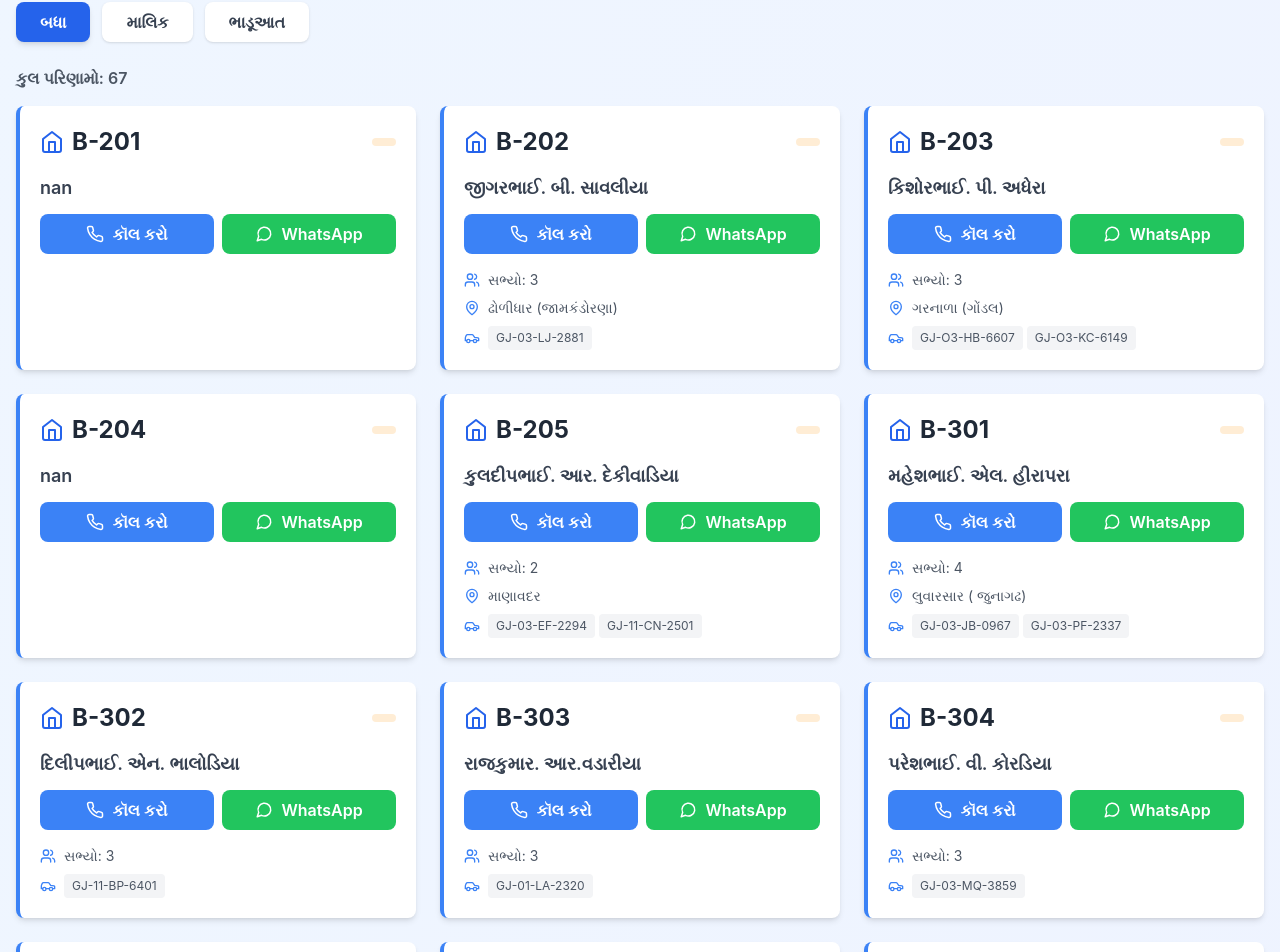
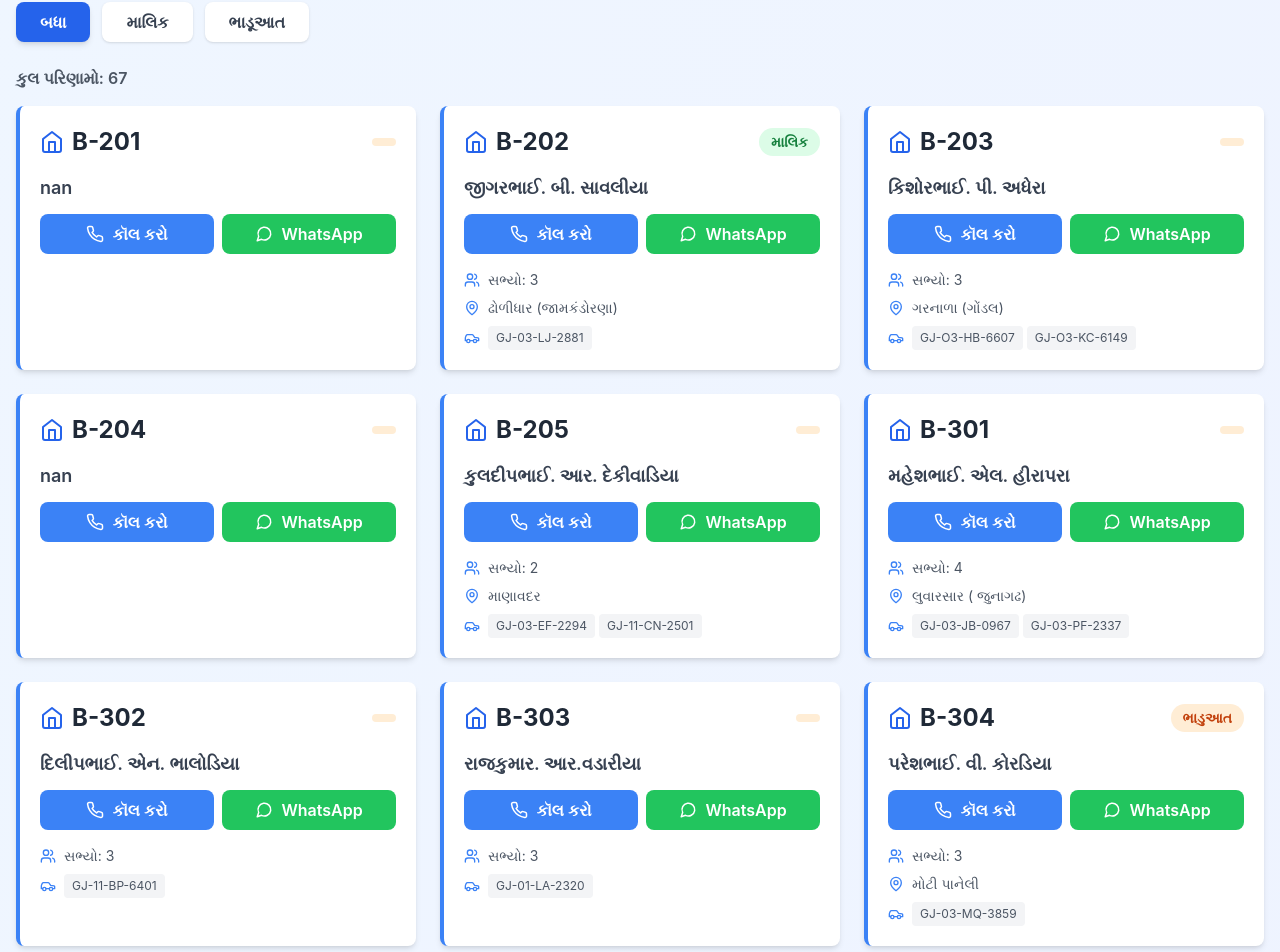
Before and after one commit to pragnesh-recruiter/hilton-empire-directory, a React (Vite) app: page / in a window 1280 px wide. Shown: the part 256-1208 px from the top of the page. Built offline with nearby package versions, Linux system fonts and the light colour scheme.

Commit message:
Update App.jsx

```diff
--- a/src/App.jsx
+++ b/src/App.jsx
@@ -18,7 +18,7 @@ const apartmentsData = [
     "flatNo": "B-202",
     "ownerName": "જીગરભાઈ. બી. સાવલીયા",
     "ownerPhone": "8200965484",
-    "type": "",
+    "type": "માલિક",
     "tenantName": "nan",
     "tenantPhone": "nan",
     "members": 3,
@@ -110,11 +110,11 @@ const apartmentsData = [
     "flatNo": "B-304",
     "ownerName": "પરેશભાઈ. વી. કોરડિયા",
     "ownerPhone": "9904521120",
-    "type": "",
+    "type": "ભાડુઆત",
     "tenantName": "nan",
     "tenantPhone": "nan",
     "members": 3,
-    "nativePlace": "",
+    "nativePlace": "મોટી પાનેલી",
     "vehicles": [
       "GJ-03-MQ-3859"
     ]
```
